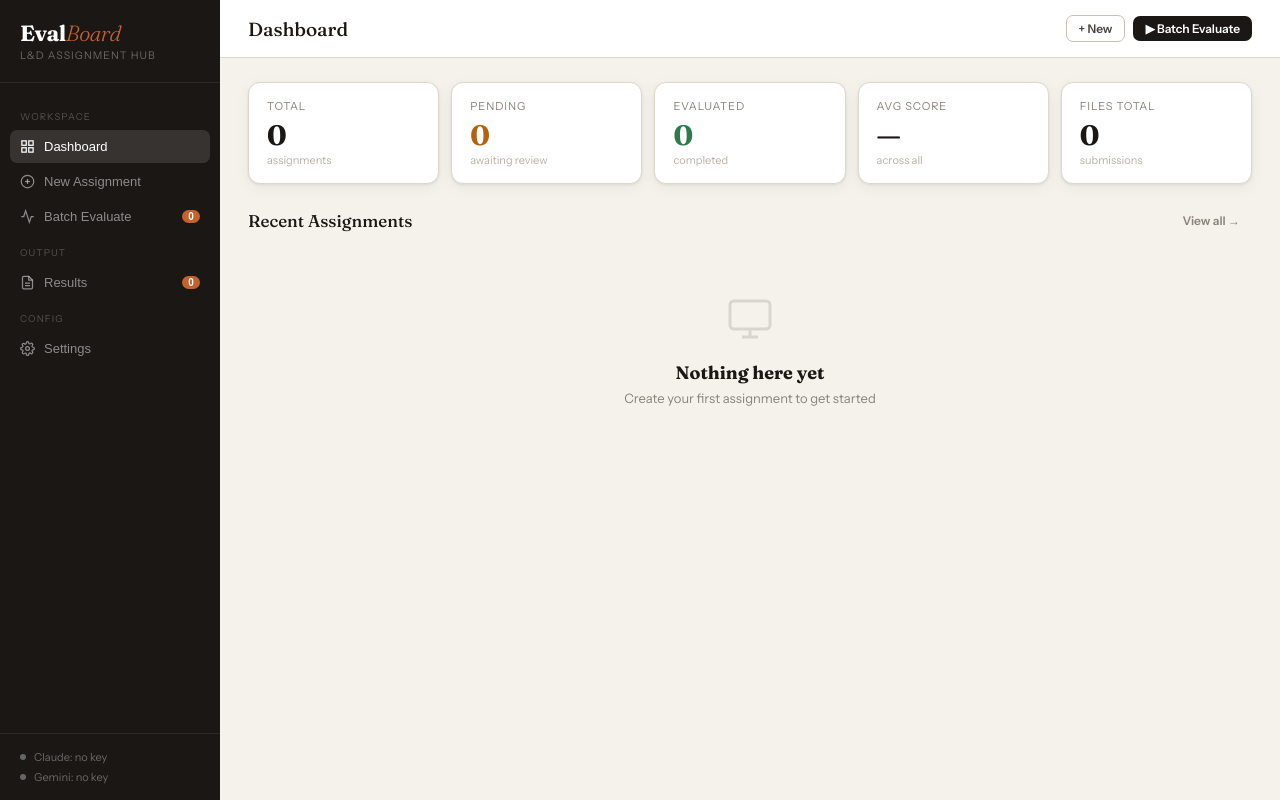
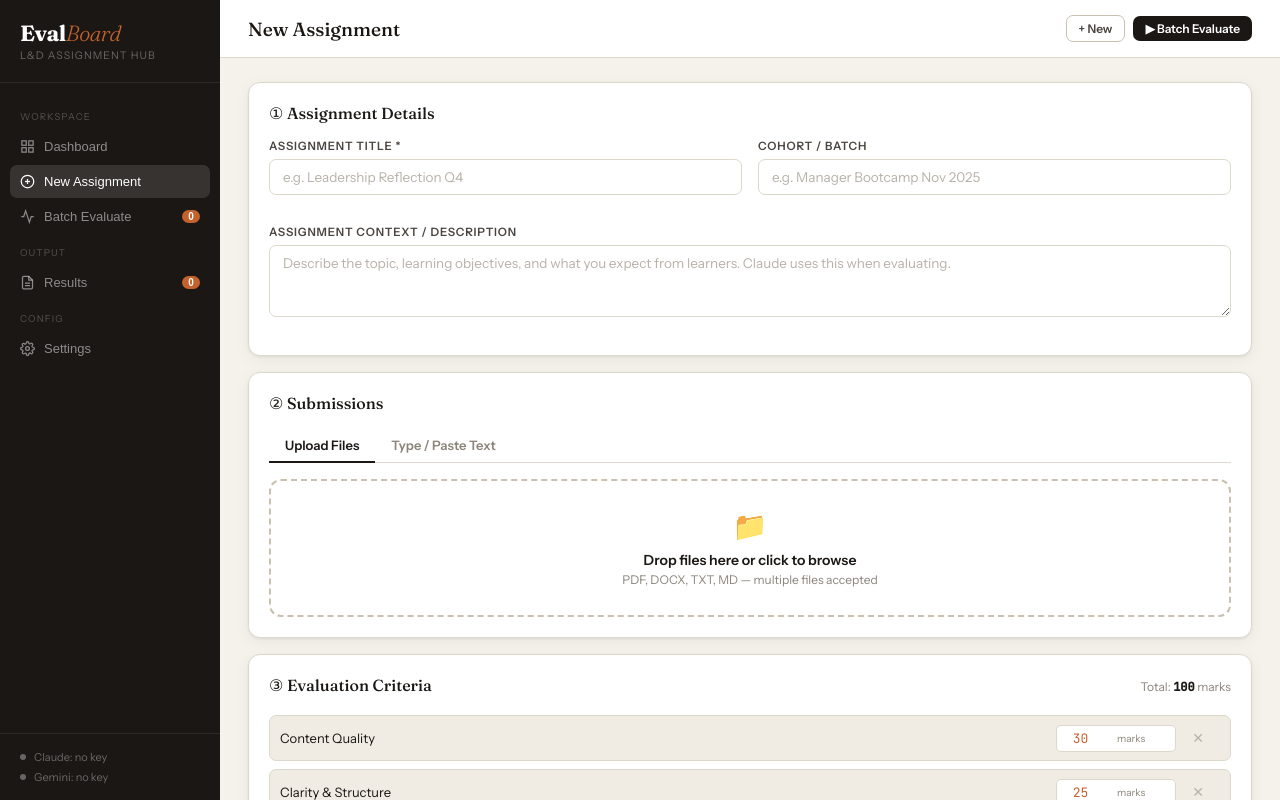
Before and after one commit to harsh-dadhich-11/evalboard, a website: page index.html in a window 1280 px wide. Drawn offline with nearby package versions, Linux system fonts and the light colour scheme.

Commit message:
feat: set New Assignment view as the active default page

```diff
--- a/index.html
+++ b/index.html
@@ -1335,7 +1335,7 @@
       </div>
       <nav class="nav">
         <div class="nav-section-label">Workspace</div>
-        <button class="nav-item active" onclick="nav('dashboard',this)">
+        <button class="nav-item" onclick="nav('dashboard',this)">
           <svg fill="none" stroke="currentColor" stroke-width="2" viewBox="0 0 24 24">
             <rect x="3" y="3" width="7" height="7" />
             <rect x="14" y="3" width="7" height="7" />
@@ -1344,7 +1344,7 @@
           </svg>
           Dashboard
         </button>
-        <button class="nav-item" onclick="nav('new',this)">
+        <button class="nav-item active" onclick="nav('new',this)">
           <svg fill="none" stroke="currentColor" stroke-width="2" viewBox="0 0 24 24">
             <circle cx="12" cy="12" r="10" />
             <line x1="12" y1="8" x2="12" y2="16" />
@@ -1396,7 +1396,7 @@
     <main class="main">
       <header class="topbar">
         <div class="topbar-left">
-          <div class="page-title" id="pageTitle">Dashboard</div>
+          <div class="page-title" id="pageTitle">New Assignment</div>
         </div>
         <div class="topbar-right" id="topbarActions">
           <button class="btn btn-outline btn-sm" onclick="nav('new', document.querySelectorAll('.nav-item')[1])">+
@@ -1409,7 +1409,7 @@
       <div class="content">
 
         <!-- ══════ DASHBOARD ══════ -->
-        <div class="view active" id="view-dashboard">
+        <div class="view" id="view-dashboard">
           <div class="stats-row">
             <div class="stat-card">
               <div class="stat-label">Total</div>
@@ -1447,7 +1447,7 @@
         </div>
 
         <!-- ══════ NEW ASSIGNMENT ══════ -->
-        <div class="view" id="view-new">
+        <div class="view active" id="view-new">
           <!-- Step 1: Details -->
           <div class="card">
             <div class="card-title" style="margin-bottom:16px;">① Assignment Details</div>
```
